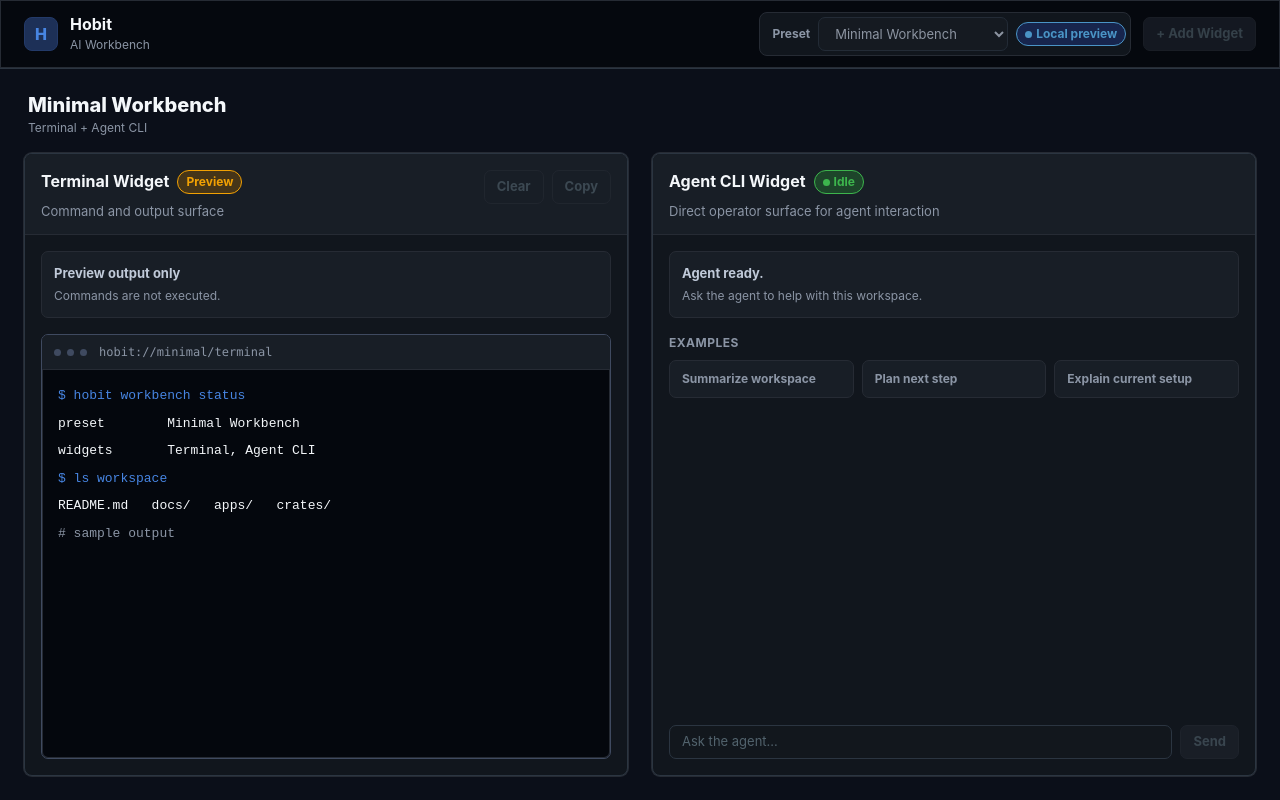
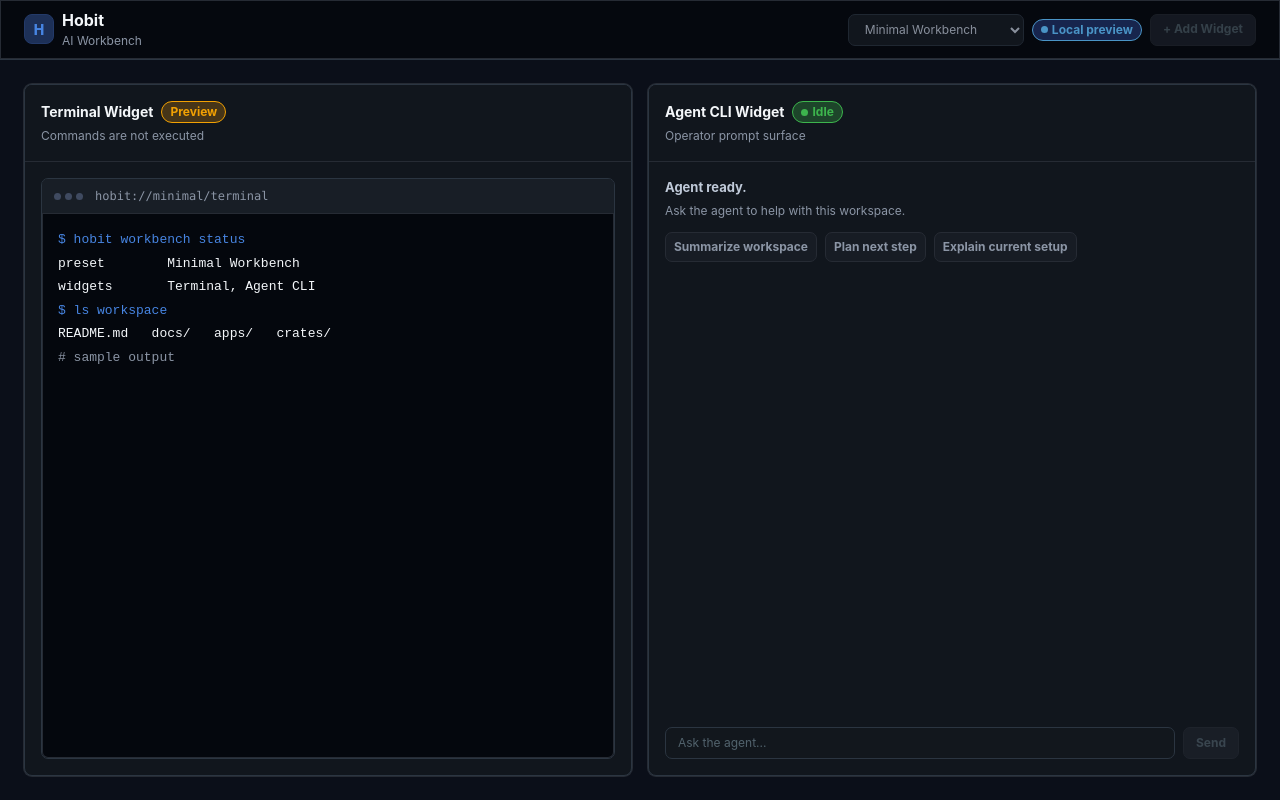
Before and after one commit to d-koshelev/Hobit, a React (Vite) app in the folder apps/desktop/frontend/: page / in a window 1280 px wide. Built offline with nearby package versions, Linux system fonts and the light colour scheme.

Commit message:
frontend: align minimal workbench styling with reference language

```diff
--- a/apps/desktop/frontend/src/styles/layout.css
+++ b/apps/desktop/frontend/src/styles/layout.css
@@ -12,14 +12,14 @@
 
 .workbench-topbar {
   display: flex;
-  min-height: 68px;
+  min-height: 60px;
   align-items: center;
   justify-content: space-between;
-  gap: var(--space-lg);
+  gap: var(--space-xl);
   border-bottom: 1px solid var(--color-border);
   background: var(--color-topbar-bg);
   box-shadow: var(--shadow-surface);
-  padding: var(--space-md) var(--space-xl);
+  padding: var(--space-sm) var(--space-xl);
   position: sticky;
   top: 0;
   z-index: 2;
@@ -27,21 +27,21 @@
 
 .brand {
   display: flex;
-  min-width: 180px;
+  min-width: 152px;
   align-items: center;
-  gap: var(--space-md);
+  gap: var(--space-sm);
 }
 
 .brand-mark {
   display: grid;
-  width: 34px;
-  height: 34px;
+  width: 30px;
+  height: 30px;
   place-items: center;
   border: 1px solid var(--color-primary-hairline);
   border-radius: var(--radius-lg);
   background: var(--color-primary-soft);
   color: var(--color-primary);
-  font-size: var(--text-lg);
+  font-size: var(--text-md);
   font-weight: 800;
   letter-spacing: 0;
 }
@@ -69,99 +69,40 @@
   display: flex;
   align-items: center;
   justify-content: flex-end;
-  gap: var(--space-md);
+  gap: var(--space-sm);
 }
 
 .topbar-context {
   display: inline-flex;
   align-items: center;
   gap: var(--space-sm);
-  border: 1px solid var(--color-border-subtle);
+  border: 0;
   border-radius: var(--radius-lg);
-  background: var(--color-widget-surface);
-  padding: var(--space-xs);
+  background: none;
+  padding: 0;
 }
 
 .control-group {
   display: inline-flex;
   align-items: center;
   gap: var(--space-sm);
-  padding-left: var(--space-sm);
-}
-
-.control-label {
-  color: var(--color-text-muted);
-  font-size: var(--text-xs);
-  font-weight: 650;
-  letter-spacing: 0;
+  padding: 0;
 }
 
 .canvas-shell {
   display: flex;
   flex: 1;
   flex-direction: column;
-  gap: var(--space-lg);
+  gap: var(--space-xl);
   padding: var(--space-xl);
   background: var(--color-canvas-bg);
-}
-
-.canvas-summary {
-  display: flex;
-  align-items: center;
-  justify-content: space-between;
-  gap: var(--space-lg);
-  padding: 0 var(--space-xs);
-}
-
-.summary-copy {
-  display: grid;
-  gap: 2px;
-}
-
-.summary-eyebrow {
-  color: var(--color-primary);
-  font-size: var(--text-xs);
-  font-weight: 760;
-  letter-spacing: 0.06em;
-  text-transform: uppercase;
-}
-
-.summary-row {
-  display: flex;
-  flex-wrap: wrap;
-  align-items: center;
-  gap: var(--space-sm);
-}
-
-.summary-title {
-  margin: 0;
-  color: var(--color-text-primary);
-  font-size: var(--text-xl);
-  font-weight: 780;
-  letter-spacing: 0;
-  line-height: var(--line-tight);
-}
-
-.summary-text {
-  margin: 0;
-  max-width: 620px;
-  color: var(--color-text-muted);
-  font-size: var(--text-xs);
-}
-
-.canvas-status {
-  display: flex;
-  flex-wrap: wrap;
-  align-items: center;
-  justify-content: flex-end;
-  gap: var(--space-sm);
 }
 
 .widget-grid {
   display: grid;
   flex: 1;
   grid-template-columns: minmax(360px, 1fr) minmax(360px, 1fr);
-  gap: var(--space-xl);
+  gap: var(--space-lg);
   align-items: stretch;
 }
 
@@ -174,7 +115,7 @@
 
 .widget-frame {
   display: flex;
-  min-height: 540px;
+  min-height: 520px;
   flex-direction: column;
   overflow: hidden;
 }
@@ -183,16 +124,16 @@
   display: flex;
   align-items: flex-start;
   justify-content: space-between;
-  gap: var(--space-lg);
+  gap: var(--space-md);
   border-bottom: 1px solid var(--color-border-subtle);
-  background: var(--color-widget-header);
-  padding: var(--space-lg) var(--space-lg) var(--space-md);
+  background: var(--color-widget-surface);
+  padding: var(--space-lg);
 }
 
 .widget-heading {
   display: grid;
   min-width: 0;
-  gap: var(--space-sm);
+  gap: var(--space-xs);
 }
 
 .widget-header-main {
@@ -218,7 +159,7 @@
 .widget-title {
   margin: 0;
   color: var(--color-text-primary);
-  font-size: var(--text-lg);
+  font-size: var(--text-md);
   font-weight: 750;
   letter-spacing: 0;
   line-height: var(--line-tight);
@@ -227,7 +168,7 @@
 .widget-subtitle {
   margin: 0;
   color: var(--color-text-muted);
-  font-size: var(--text-sm);
+  font-size: var(--text-xs);
 }
 
 .widget-actions {
@@ -242,7 +183,7 @@
   display: flex;
   flex: 1;
   flex-direction: column;
-  gap: var(--space-lg);
+  gap: var(--space-md);
   padding: var(--space-lg);
 }
 
@@ -269,12 +210,12 @@
 
 .button {
   display: inline-flex;
-  min-height: 34px;
+  min-height: 32px;
   align-items: center;
   justify-content: center;
   gap: var(--space-sm);
   padding: 0 var(--space-md);
-  font-size: var(--text-sm);
+  font-size: var(--text-xs);
   font-weight: 680;
   line-height: var(--line-tight);
 }
@@ -322,8 +263,8 @@
 
 .icon-button {
   display: inline-grid;
-  width: 34px;
-  height: 34px;
+  width: 32px;
+  height: 32px;
   place-items: center;
   padding: 0;
   font-weight: 720;
@@ -331,13 +272,13 @@
 
 .select,
 .input {
-  min-height: 34px;
+  min-height: 32px;
   padding: 0 var(--space-md);
-  font-size: var(--text-sm);
+  font-size: var(--text-xs);
 }
 
 .select {
-  min-width: 190px;
+  min-width: 176px;
   color: var(--color-text-secondary);
 }
 
@@ -352,7 +293,7 @@
 
 .badge {
   display: inline-flex;
-  min-height: 24px;
+  min-height: 22px;
   align-items: center;
   gap: var(--space-xs);
   border: 1px solid var(--color-border-subtle);
@@ -427,60 +368,12 @@
   box-shadow: 0 0 0 3px var(--color-error-soft);
 }
 
-.surface-row {
-  display: flex;
-  align-items: center;
-  justify-content: space-between;
-  gap: var(--space-md);
-  border: 1px solid var(--color-border-subtle);
-  border-radius: var(--radius-md);
-  background: var(--color-nested-surface);
-  padding: var(--space-md);
-}
-
-.terminal-meta,
-.agent-hero {
-  display: flex;
-  align-items: center;
-  justify-content: space-between;
-  gap: var(--space-md);
-  border: 1px solid var(--color-border-subtle);
-  border-radius: var(--radius-md);
-  background: var(--color-nested-surface);
-  padding: var(--space-md);
-}
-
-.terminal-meta-badges {
-  display: inline-flex;
-  flex-wrap: wrap;
-  justify-content: flex-end;
-  gap: var(--space-sm);
-}
-
-.surface-row-copy {
-  display: grid;
-  gap: var(--space-xs);
-}
-
-.surface-row-title {
-  margin: 0;
-  color: var(--color-text-secondary);
-  font-size: var(--text-sm);
-  font-weight: 700;
-}
-
-.surface-row-text {
-  margin: 0;
-  color: var(--color-text-muted);
-  font-size: var(--text-xs);
-}
-
 .terminal-screen {
   display: flex;
-  min-height: 330px;
+  min-height: 380px;
   flex: 1;
   flex-direction: column;
-  border: 1px solid var(--color-border-strong);
+  border: 1px solid var(--color-border);
   border-radius: var(--radius-md);
   background: var(--color-io-surface);
   color: var(--color-terminal-text);
@@ -502,7 +395,7 @@
 
 .terminal-window-controls {
   display: inline-flex;
-  gap: 6px;
+  gap: var(--space-xs);
 }
 
 .terminal-window-controls span {
@@ -523,7 +416,7 @@
 
 .terminal-lines {
   display: grid;
-  gap: var(--space-sm);
+  gap: var(--space-xs);
   margin: 0;
   padding: var(--space-lg);
   white-space: pre-wrap;
@@ -541,94 +434,28 @@
   color: var(--color-terminal-text);
 }
 
-.mock-note {
-  display: inline-flex;
-  align-items: center;
-  gap: var(--space-sm);
-  margin: 0;
-  color: var(--color-text-muted);
-  font-size: var(--text-xs);
-}
-
-.agent-thread {
-  display: grid;
-  gap: var(--space-md);
-}
-
-.agent-message {
-  border: 1px solid var(--color-border-subtle);
-  border-radius: var(--radius-md);
-  background: var(--color-nested-surface);
-  padding: var(--space-md);
-}
-
-.agent-message p {
-  margin: 0;
-  color: var(--color-text-secondary);
-}
-
-.agent-message-compact {
-  display: grid;
-  gap: var(--space-sm);
-}
-
-.activity-row {
-  display: flex;
-  align-items: center;
-  gap: var(--space-sm);
-  color: var(--color-text-muted);
-  font-size: var(--text-xs);
-}
-
-.agent-status-grid {
-  display: grid;
-  grid-template-columns: repeat(3, minmax(0, 1fr));
-  gap: var(--space-sm);
-}
-
-.agent-status-item {
-  display: inline-flex;
-  min-height: 38px;
-  align-items: center;
-  gap: var(--space-sm);
-  border: 1px solid var(--color-border-subtle);
-  border-radius: var(--radius-md);
-  background: var(--color-nested-surface);
-  color: var(--color-text-muted);
-  font-size: var(--text-xs);
-  padding: 0 var(--space-md);
-}
-
 .suggestions {
   display: grid;
   gap: var(--space-sm);
 }
 
-.section-label {
-  color: var(--color-text-muted);
-  font-size: var(--text-xs);
-  font-weight: 720;
-  letter-spacing: 0.04em;
-  text-transform: uppercase;
-}
-
 .suggestion-grid {
-  display: grid;
-  grid-template-columns: repeat(3, minmax(0, 1fr));
+  display: flex;
+  flex-wrap: wrap;
   gap: var(--space-sm);
 }
 
 .suggestion-chip {
   display: inline-flex;
-  min-height: 38px;
+  min-height: 30px;
   align-items: center;
   border: 1px solid var(--color-border-subtle);
   border-radius: var(--radius-md);
-  background: var(--color-nested-surface);
+  background: var(--color-widget-surface-raised);
   color: var(--color-text-muted);
   font-size: var(--text-xs);
   font-weight: 650;
-  padding: 0 var(--space-md);
+  padding: 0 var(--space-sm);
 }
 
 .prompt-row {
@@ -636,6 +463,24 @@
   grid-template-columns: minmax(0, 1fr) auto;
   gap: var(--space-sm);
   margin-top: auto;
+}
+
+.agent-intro {
+  display: grid;
+  gap: var(--space-xs);
+}
+
+.agent-title {
+  margin: 0;
+  color: var(--color-text-secondary);
+  font-size: var(--text-sm);
+  font-weight: 700;
+}
+
+.agent-text {
+  margin: 0;
+  color: var(--color-text-muted);
+  font-size: var(--text-xs);
 }
 
 .empty-state {
@@ -659,21 +504,17 @@
 }
 
 @media (max-width: 920px) {
-  .workbench-topbar,
-  .canvas-summary {
+  .workbench-topbar {
     align-items: stretch;
     flex-direction: column;
   }
 
-  .topbar-controls,
-  .canvas-status {
+  .topbar-controls {
     flex-wrap: wrap;
     justify-content: flex-start;
   }
 
-  .widget-grid,
-  .agent-status-grid,
-  .suggestion-grid {
+  .widget-grid {
     grid-template-columns: 1fr;
   }
 
@@ -688,14 +529,7 @@
     padding: var(--space-lg);
   }
 
-  .brand,
-  .agent-hero,
-  .surface-row {
-    align-items: flex-start;
-    flex-direction: column;
-  }
-
-  .terminal-meta {
+  .brand {
     align-items: flex-start;
     flex-direction: column;
   }
--- a/apps/desktop/frontend/src/widgets/agent-cli/AgentCliWidget.tsx
+++ b/apps/desktop/frontend/src/widgets/agent-cli/AgentCliWidget.tsx
@@ -20,18 +20,15 @@ export function AgentCliWidget({ title }: WidgetRenderProps) {
           Idle
         </Badge>
       }
-      subtitle="Direct operator surface for agent interaction"
+      subtitle="Operator prompt surface"
       title={title}
     >
-      <div className="agent-hero">
-        <div className="surface-row-copy">
-          <p className="surface-row-title">Agent ready.</p>
-          <p className="surface-row-text">Ask the agent to help with this workspace.</p>
-        </div>
+      <div className="agent-intro">
+        <p className="agent-title">Agent ready.</p>
+        <p className="agent-text">Ask the agent to help with this workspace.</p>
       </div>
 
       <div className="suggestions" aria-label="Mock suggested prompts">
-        <span className="section-label">Examples</span>
         <div className="suggestion-grid">
           {prompts.map((prompt) => (
             <span className="suggestion-chip" key={prompt}>
--- a/apps/desktop/frontend/src/widgets/terminal/TerminalWidget.tsx
+++ b/apps/desktop/frontend/src/widgets/terminal/TerminalWidget.tsx
@@ -1,5 +1,4 @@
 import { Badge } from "../../design-system/Badge";
-import { Button } from "../../design-system/Button";
 import { WidgetFrame } from "../../design-system/WidgetFrame";
 import type { WidgetRenderProps } from "../../workbench/types";
 
@@ -15,33 +14,14 @@ const lines = [
 export function TerminalWidget({ title }: WidgetRenderProps) {
   return (
     <WidgetFrame
-      actions={
-        <>
-          <Button disabled variant="ghost">
-            Clear
-          </Button>
-          <Button disabled variant="ghost">
-            Copy
-          </Button>
-        </>
-      }
       status={
         <Badge variant="warning">
           Preview
         </Badge>
       }
-      subtitle="Command and output surface"
+      subtitle="Commands are not executed"
       title={title}
     >
-      <div className="terminal-meta">
-        <div className="surface-row-copy">
-          <p className="surface-row-title">Preview output only</p>
-          <p className="surface-row-text">
-            Commands are not executed.
-          </p>
-        </div>
-      </div>
-
       <div className="terminal-screen" aria-label="Mock terminal output">
         <div className="terminal-chrome">
           <div className="terminal-window-controls" aria-hidden="true">
--- a/apps/desktop/frontend/src/workbench/WorkbenchCanvas.tsx
+++ b/apps/desktop/frontend/src/workbench/WorkbenchCanvas.tsx
@@ -9,19 +9,9 @@ export function WorkbenchCanvas({ preset }: WorkbenchCanvasProps) {
   const visibleWidgets = preset.widgets
     .filter((widget) => widget.visible)
     .sort((first, second) => first.layout.order - second.layout.order);
-  const widgetSummary = visibleWidgets
-    .map((widget) => widget.title.replace(" Widget", ""))
-    .join(" + ");
 
   return (
     <section className="canvas-shell" aria-label={`${preset.title} canvas`}>
-      <div className="canvas-summary">
-        <div className="summary-copy">
-          <h1 className="summary-title">{preset.title}</h1>
-          <p className="summary-text">{widgetSummary}</p>
-        </div>
-      </div>
-
       <div className="widget-grid">
         {visibleWidgets.map((widget) => (
           <WidgetHost instance={widget} key={widget.id} />
--- a/apps/desktop/frontend/src/workbench/WorkbenchTopBar.tsx
+++ b/apps/desktop/frontend/src/workbench/WorkbenchTopBar.tsx
@@ -24,7 +24,6 @@ export function WorkbenchTopBar({ preset }: WorkbenchTopBarProps) {
       <div className="topbar-controls">
         <div className="topbar-context" aria-label="Current workbench context">
           <label className="control-group">
-            <span className="control-label">Preset</span>
             <Select aria-label="Current preset" value={preset.id} disabled>
               <option value={preset.id}>{preset.title}</option>
             </Select>
@@ -34,7 +33,7 @@ export function WorkbenchTopBar({ preset }: WorkbenchTopBarProps) {
             Local preview
           </Badge>
         </div>
-        <Button disabled variant="primary">
+        <Button disabled variant="secondary">
           + Add Widget
         </Button>
       </div>
```
